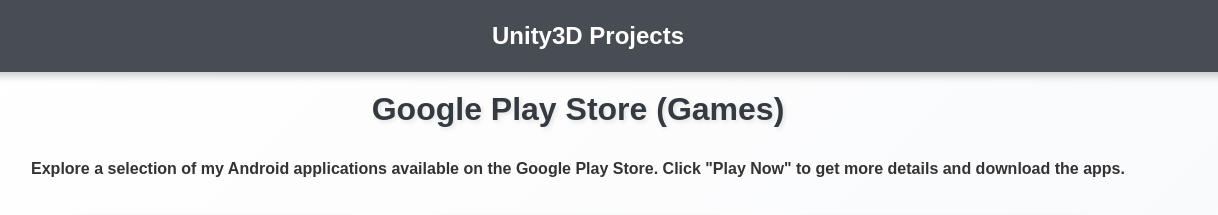
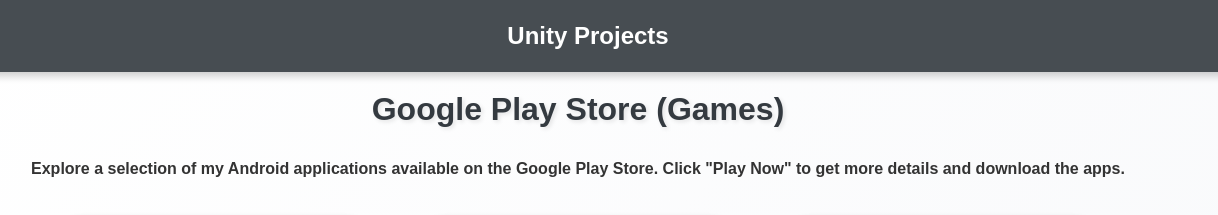
Before and after one commit to pinankp/PinankUnityPortfolio, a plain HTML site: page works.html in a window 1280 px wide. Shown: the top 215 px of the page, 62-1280 px from the left. Drawn offline with Linux system fonts and the light colour scheme.

Commit message:
Change in Heading name

```diff
--- a/works.html
+++ b/works.html
@@ -227,7 +227,7 @@
                 <path d="M15 19L8 12L15 5" stroke="white" stroke-width="2" stroke-linecap="round" stroke-linejoin="round"/>
             </svg>
         </a>
-        <h1>Unity3D Projects</h1>
+        <h1>Unity Projects</h1>
     </header>
 
     <div class="content">
```
